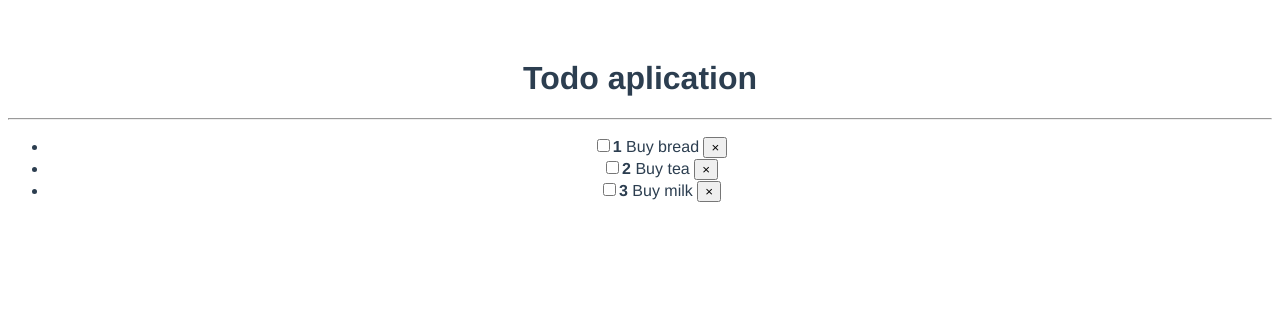
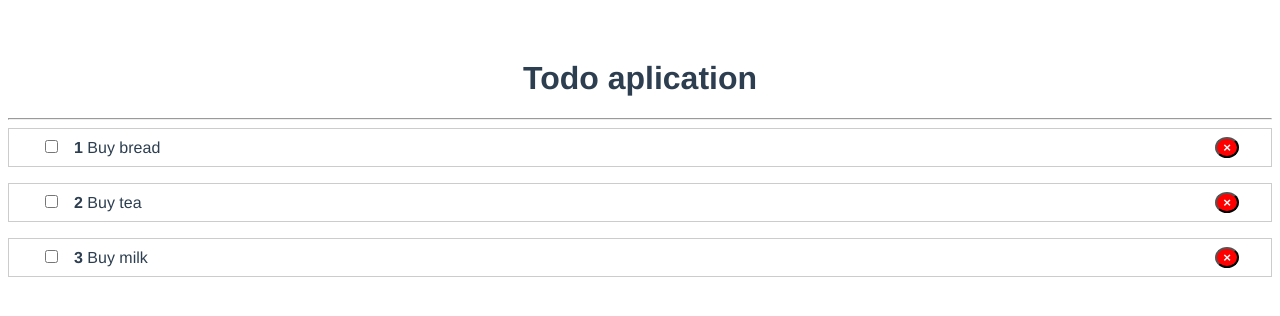
Before and after one commit to PlevakoVitalii/PlevakoVitalii-Vue.js_2_ToDo_VM, a Vue app: page / in a window 1280 px wide. Shown: the top 316 px of the page. Built offline with nearby package versions, Linux system fonts and the light colour scheme.

Commit message:
The sixth change

```diff
--- a/src/components/TodoItem.vue
+++ b/src/components/TodoItem.vue
@@ -1,12 +1,12 @@
 <template>
 
       <li>
-        <span>
+        <span v-bind:class= "{done: todo.completed}">
           <input type="checkbox">
           <strong>{{todo.id}}</strong>
           {{todo.title}}
         </span>
-        <button>&times;</button>
+        <button class="rm">&times;</button>
       </li>
 
 </template>
@@ -21,3 +21,30 @@
   },
 };
 </script>
+
+<style scoped>
+li{
+  border:1px solid #ccc;
+  display: flex;
+  justify-content: space-between;
+  padding: .5rem 2rem;
+  margin-bottom: 1rem;
+}
+
+.rm {
+  background: red;
+  color: #fff;
+  border-radius: 50%;
+  font-weight: bold;
+
+}
+
+input{
+  margin-right: 1rem;
+}
+
+.done{
+  text-decoration: line-through;
+}
+
+</style>
--- a/src/components/TodoList.vue
+++ b/src/components/TodoList.vue
@@ -19,3 +19,12 @@
   }
 }
 </script>
+
+<style  scoped>
+ul {
+  list-style: none;
+  margin: 0;
+  padding: 0;
+}
+
+</style>
```
